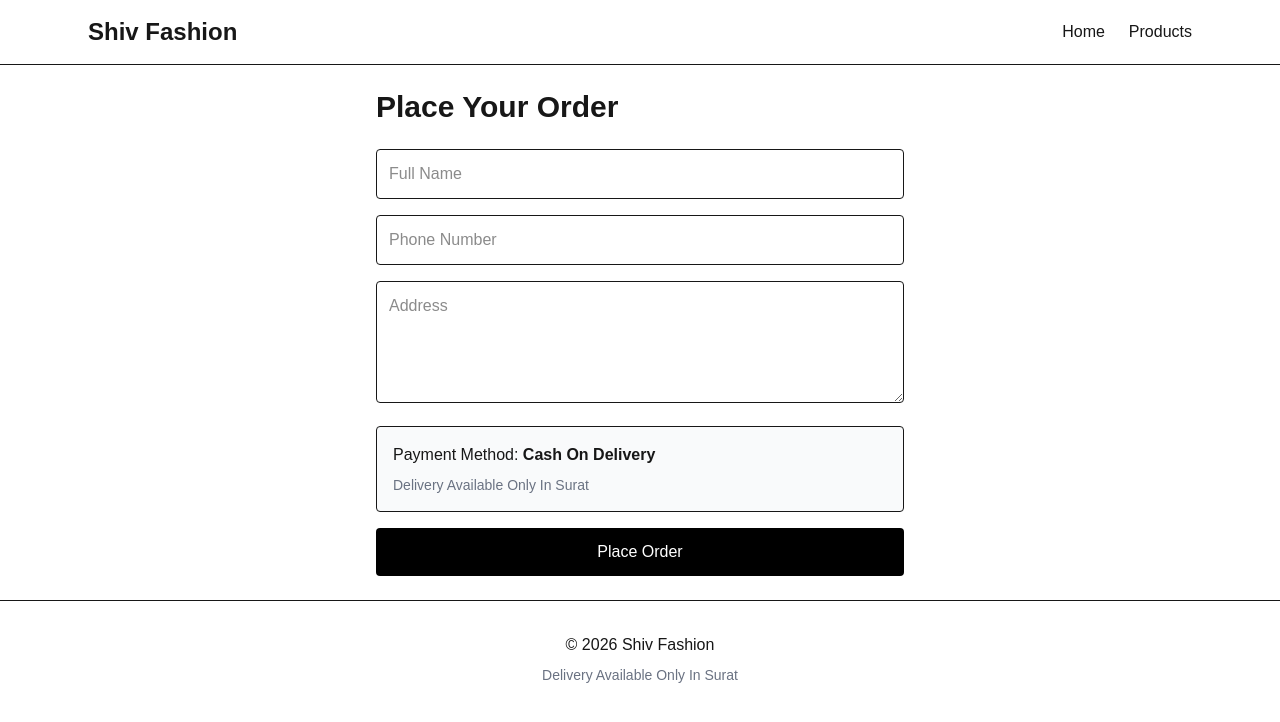
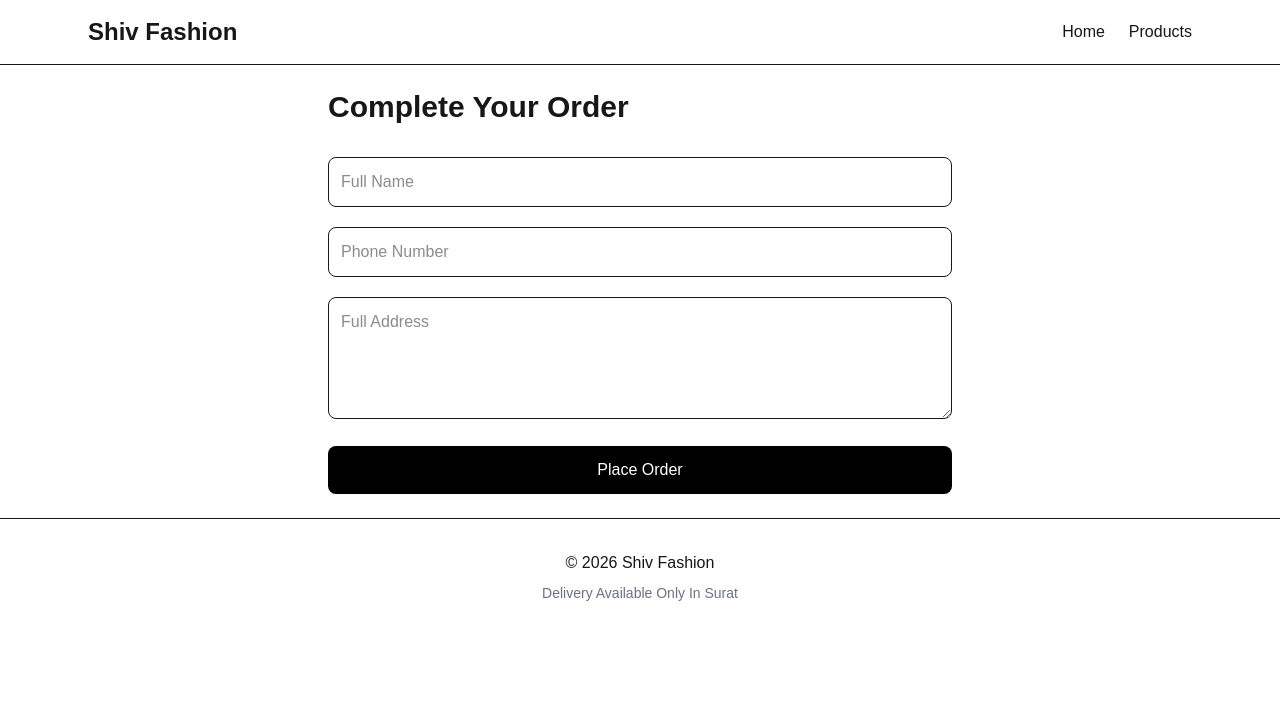
Before and after one commit to OmBaisane/Shiv-Fashion-Store, a Next.js app: page /checkout in a window 1280 px wide. Shown: the top 722 px of the page. Built offline with nearby package versions, Linux system fonts and the light colour scheme.

Commit message:
feat: build checkout and order success flow

```diff
--- a/src/app/checkout/page.tsx
+++ b/src/app/checkout/page.tsx
@@ -1,88 +1,87 @@
 "use client";
 
 import { useState } from "react";
-import { useRouter } from "next/navigation";
+import { useRouter, useSearchParams } from "next/navigation";
 
-export default function OrderPage() {
+export default function CheckoutPage() {
   const router = useRouter();
+  const searchParams = useSearchParams();
 
-  const [formData, setFormData] = useState({
-    name: "",
-    phone: "",
-    address: "",
-  });
+  const productId = searchParams.get("productId");
 
-  const handleSubmit = (e: React.FormEvent) => {
+  const [customerName, setCustomerName] = useState("");
+  const [phone, setPhone] = useState("");
+  const [address, setAddress] = useState("");
+
+  const [loading, setLoading] = useState(false);
+
+  async function handleSubmit(e: React.FormEvent) {
     e.preventDefault();
 
-    console.log(formData);
+    setLoading(true);
 
-    router.push("/order-success");
-  };
+    const res = await fetch("/api/orders", {
+      method: "POST",
+
+      headers: {
+        "Content-Type": "application/json",
+      },
+
+      body: JSON.stringify({
+        productId,
+        customerName,
+        phone,
+        address,
+      }),
+    });
+
+    const data = await res.json();
+
+    setLoading(false);
+
+    if (data.success) {
+      router.push("/success");
+    }
+  }
 
   return (
-    <div className="mx-auto max-w-xl p-6">
-      <h1 className="mb-6 text-3xl font-bold">Place Your Order</h1>
+    <div className="mx-auto max-w-2xl p-6">
+      <h1 className="mb-8 text-3xl font-bold">Complete Your Order</h1>
 
-      <form onSubmit={handleSubmit} className="space-y-4">
+      <form onSubmit={handleSubmit} className="space-y-5">
         <input
           type="text"
           placeholder="Full Name"
           required
-          className="w-full rounded border p-3"
-          value={formData.name}
-          onChange={(e) =>
-            setFormData({
-              ...formData,
-              name: e.target.value,
-            })
-          }
+          value={customerName}
+          onChange={(e) => setCustomerName(e.target.value)}
+          className="w-full rounded-lg border p-3"
         />
 
         <input
           type="tel"
           placeholder="Phone Number"
           required
-          className="w-full rounded border p-3"
-          value={formData.phone}
-          onChange={(e) =>
-            setFormData({
-              ...formData,
-              phone: e.target.value,
-            })
-          }
+          value={phone}
+          onChange={(e) => setPhone(e.target.value)}
+          className="w-full rounded-lg border p-3"
         />
 
         <textarea
-          placeholder="Address"
+          placeholder="Full Address"
           required
-          className="w-full rounded border p-3"
           rows={4}
-          value={formData.address}
-          onChange={(e) =>
-            setFormData({
-              ...formData,
-              address: e.target.value,
-            })
-          }
+          value={address}
+          onChange={(e) => setAddress(e.target.value)}
+          className="w-full rounded-lg border p-3"
         />
-
-        <div className="rounded border bg-gray-50 p-4">
-          <p>
-            Payment Method:
-            <strong> Cash On Delivery</strong>
-          </p>
-
-          <p className="mt-2 text-sm text-gray-500">
-            Delivery Available Only In Surat
-          </p>
-        </div>
 
         <button
           type="submit"
-          className="w-full rounded bg-black py-3 text-white"
+          disabled={loading}
+          className="w-full rounded-lg bg-black py-3 text-white"
         >
-          Place Order
+          {loading ? "Placing Order..." : "Place Order"}
         </button>
       </form>
     </div>
--- a/src/app/order-success/page.tsx
+++ /dev/null
@@ -1,11 +0,0 @@
-export default function OrderSuccessPage() {
-  return (
-    <div className="mx-auto max-w-xl p-10 text-center">
-      <h1 className="text-4xl font-bold">Order Placed Successfully 🎉</h1>
-
-      <p className="mt-4">Thank you for shopping with Shiv Fashion.</p>
-
-      <p className="mt-2">We will contact you soon.</p>
-    </div>
-  );
-}
--- /dev/null
+++ b/src/app/success/page.tsx
@@ -0,0 +1,18 @@
+import Link from "next/link";
+
+export default function SuccessPage() {
+  return (
+    <div className="flex min-h-[70vh] flex-col items-center justify-center px-6 text-center">
+      <h1 className="text-4xl font-bold">Order Placed Successfully 🎉</h1>
+
+      <p className="mt-4 text-gray-600">We will contact you soon.</p>
+
+      <Link
+        href="/products"
+        className="mt-8 rounded-lg bg-black px-6 py-3 text-white"
+      >
+        Continue Shopping
+      </Link>
+    </div>
+  );
+}
```
